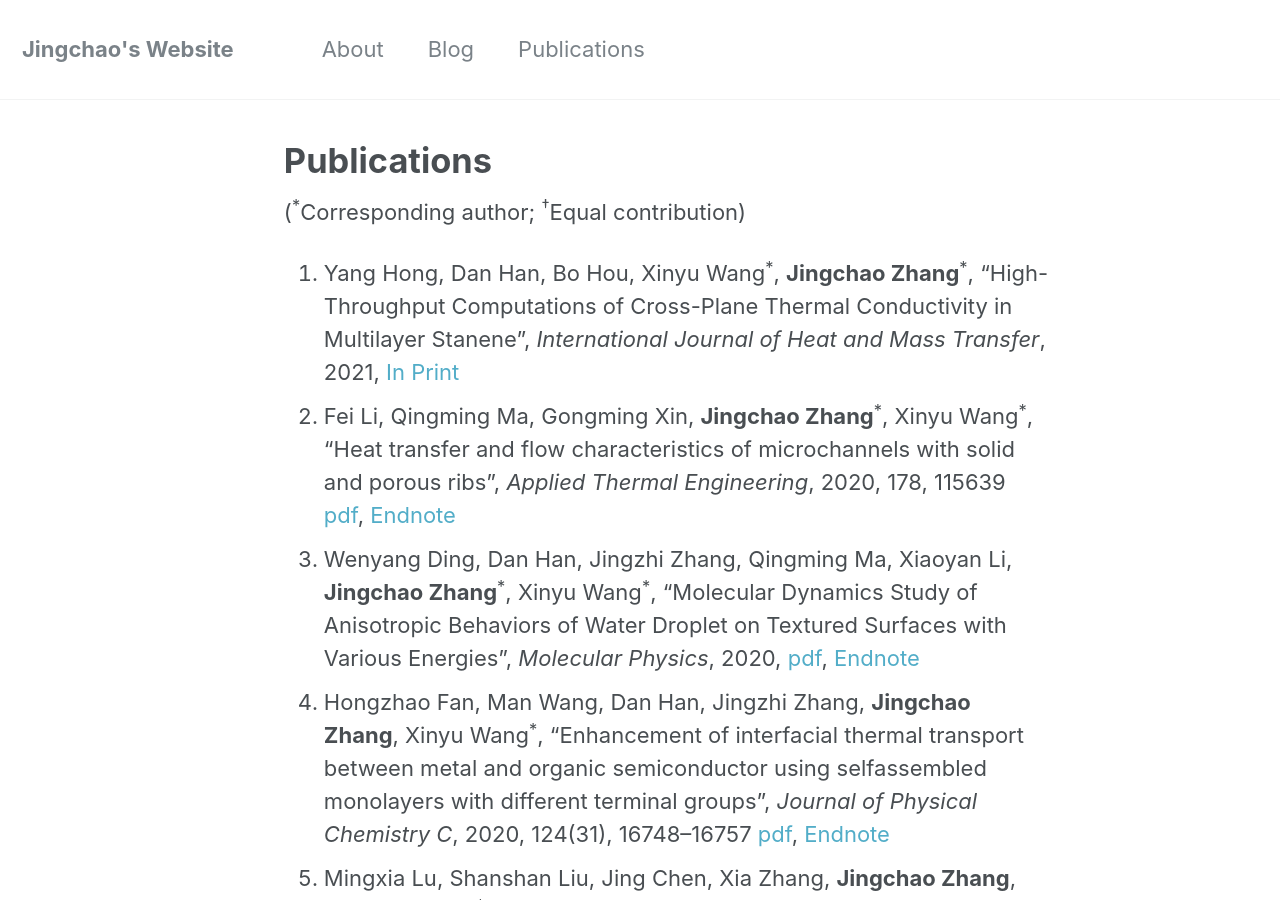
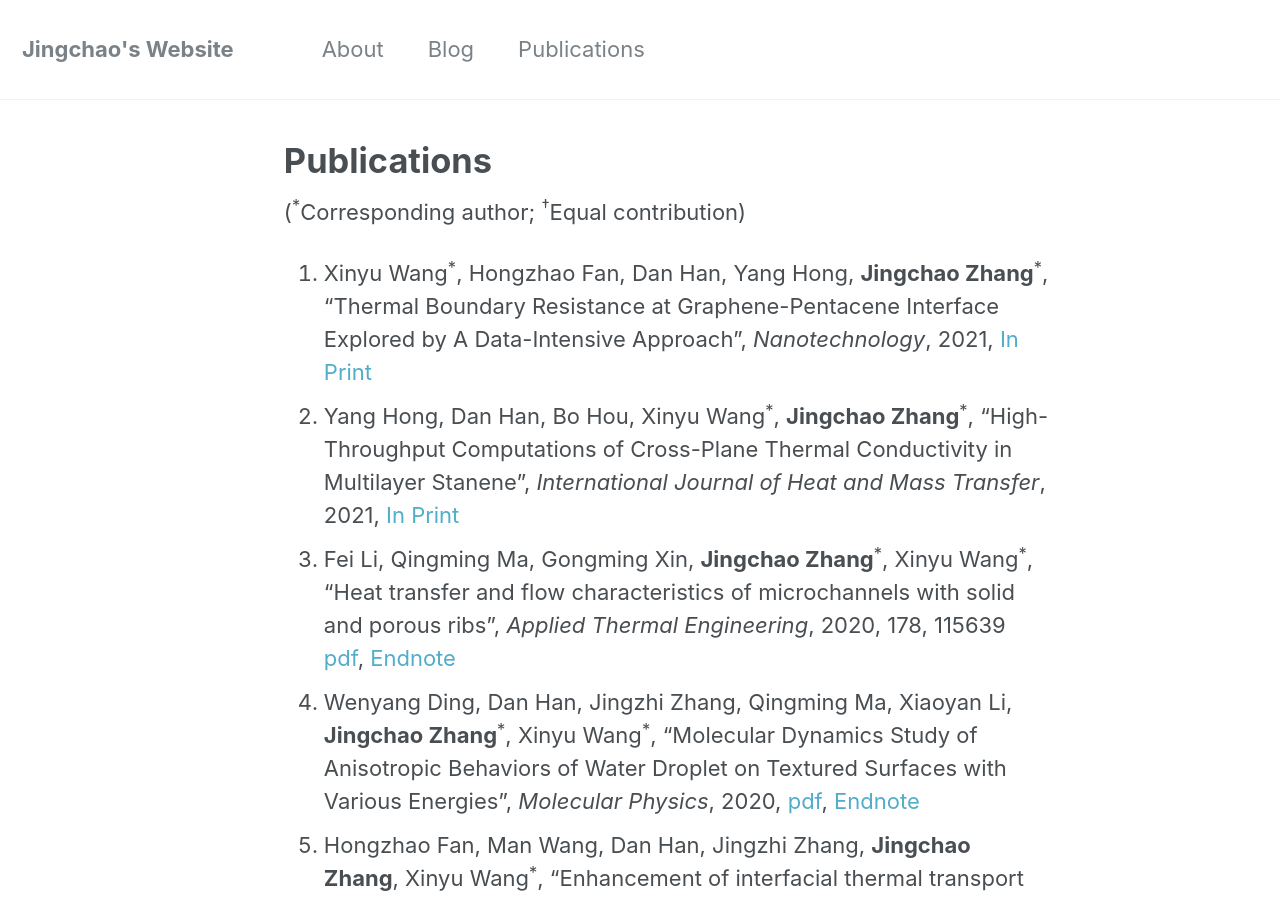
Before and after one commit to JingchaoZhang/JingchaoZhang.github.io, a Jekyll site: the page built from _pages/publications.md, in a window 1280 px wide and 900 px high. Built offline with Jekyll 4.4.1, drawn with Linux system fonts in a browser that asks for light colours.

Commit message:
Update publications.md

```diff
--- a/_pages/publications.md
+++ b/_pages/publications.md
@@ -7,6 +7,7 @@ author_profile: false
 
 (<sup>\*</sup>Corresponding author; <sup>†</sup>Equal contribution)
 
+1. Xinyu Wang<sup>\*</sup>, Hongzhao Fan, Dan Han, Yang Hong, **Jingchao Zhang**<sup>\*</sup>, "Thermal Boundary Resistance at Graphene-Pentacene Interface Explored by A Data-Intensive Approach", *Nanotechnology*, 2021, [In Print]()
 1. Yang Hong, Dan Han, Bo Hou, Xinyu Wang<sup>\*</sup>, **Jingchao Zhang**<sup>\*</sup>, "High-Throughput Computations of Cross-Plane Thermal Conductivity in Multilayer Stanene", *International Journal of Heat and Mass Transfer*, 2021, [In Print]()
 1. Fei Li, Qingming Ma, Gongming Xin, **Jingchao Zhang**<sup>\*</sup>, Xinyu Wang<sup>\*</sup>, "Heat transfer and flow characteristics of microchannels with solid and porous ribs", *Applied Thermal Engineering*, 2020, 178, 115639 [pdf](https://drive.google.com/file/d/1L4Ve3W8WaWSMiDQL0IOmuG8vqyqlnQkV/view?usp=sharing), [Endnote](https://drive.google.com/uc?export=download&id=1_pSbhmsLvi6zaxLrK406ANJVZ-SqrVFH)
 1. Wenyang Ding, Dan Han, Jingzhi Zhang, Qingming Ma, Xiaoyan Li, **Jingchao Zhang**<sup>\*</sup>, Xinyu Wang<sup>\*</sup>, "Molecular Dynamics Study of Anisotropic Behaviors of Water Droplet on Textured Surfaces with Various Energies", *Molecular Physics*, 2020, [pdf](https://drive.google.com/file/d/17EweW9Nadgzq5fmlGGgJbsEOUZMjzIZ1/view?usp=sharing), [Endnote](https://drive.google.com/uc?export=download&id=1CGgmMsgDAomRC93rx-6LlZ3xnZOmDo1X)
```
